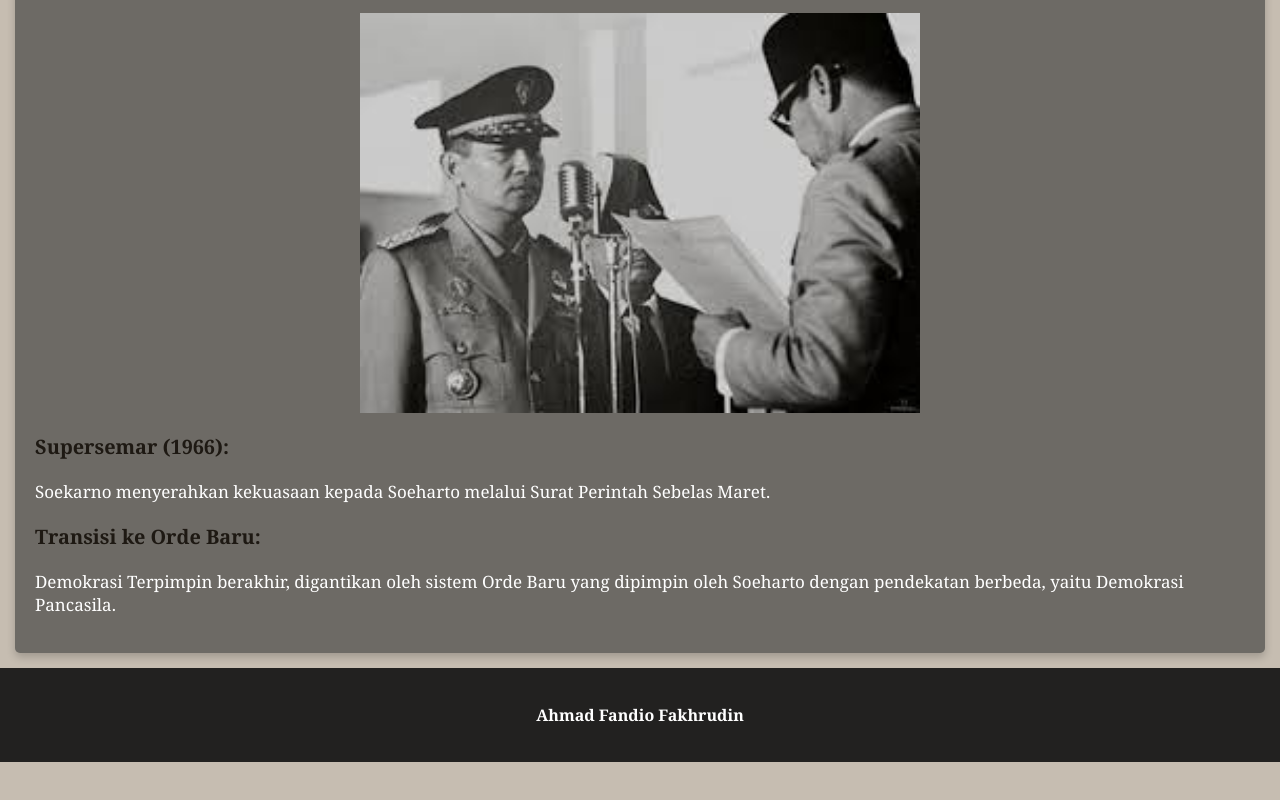
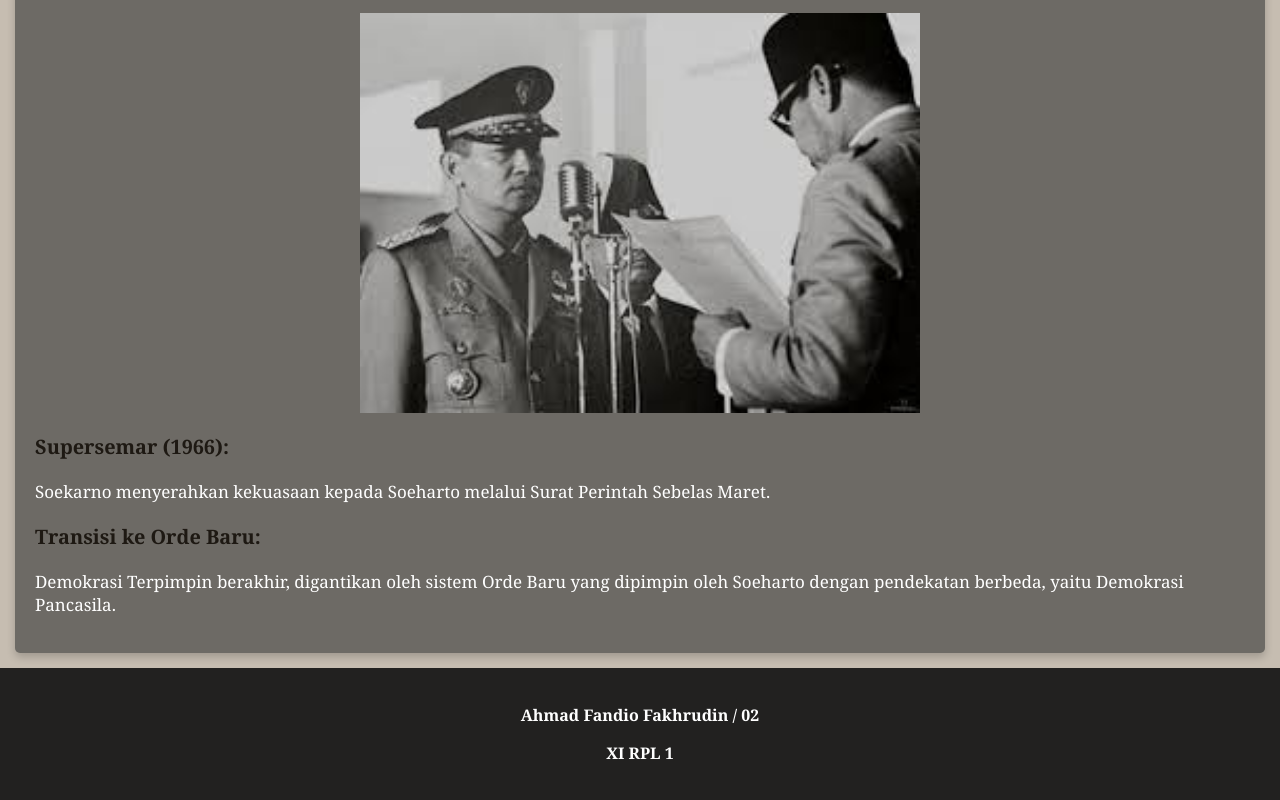
Before and after one commit to Mmanusia/TugasSejarah, a plain HTML site: page index.html in a window 1280 px wide. Shown: the part 7438-8238 px from the top of the page. Before the commit the page ends 8200 px from the top, so only its background shows below. Drawn offline with Linux system fonts and the light colour scheme.

Commit message:
Update index.html

```diff
--- a/index.html
+++ b/index.html
@@ -184,7 +184,8 @@
     </main>
 
     <footer>
-      <p>Ahmad Fandio Fakhrudin</p>
+      <p>Ahmad Fandio Fakhrudin / 02</p>
+      <p>XI RPL 1</p>
     </footer>
 
     <div class="icon-container">
```
